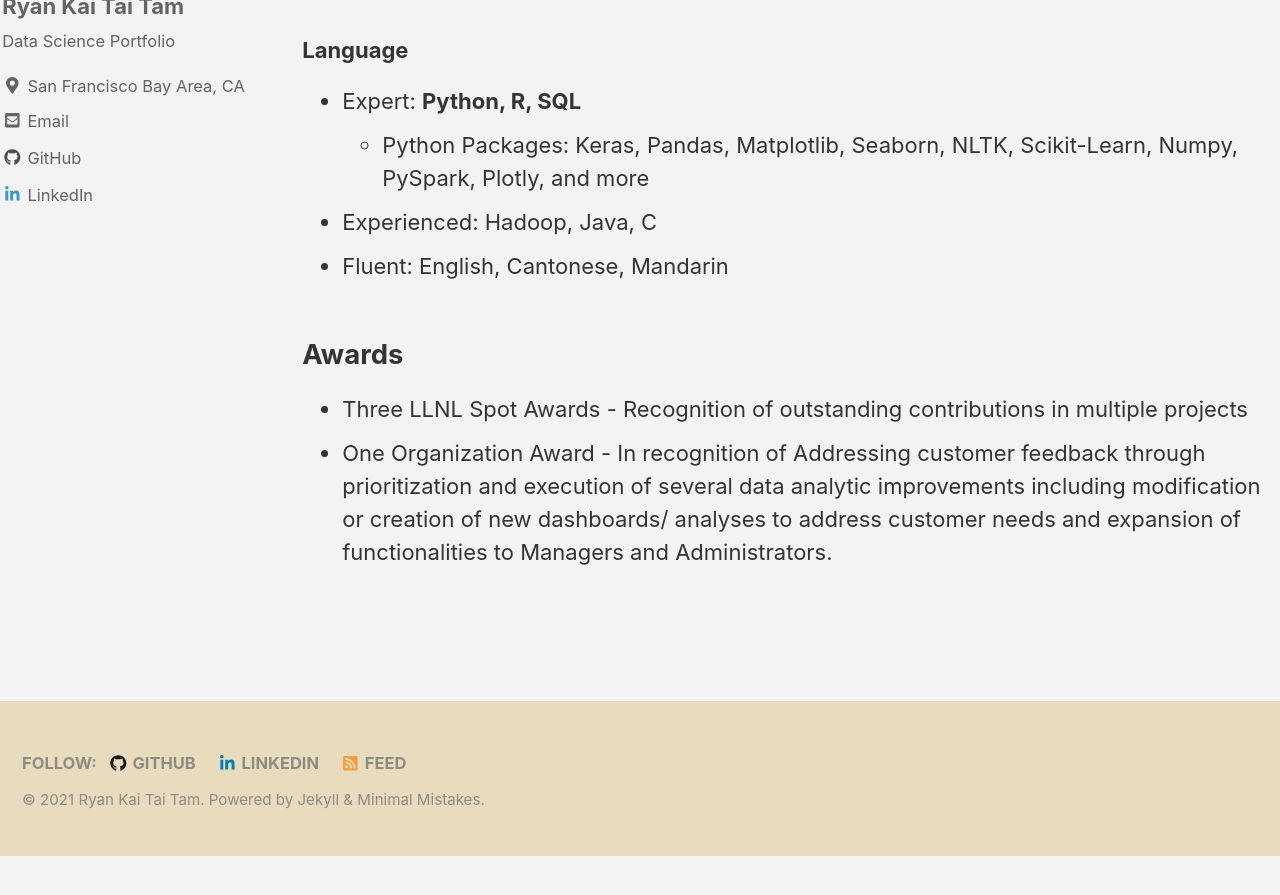
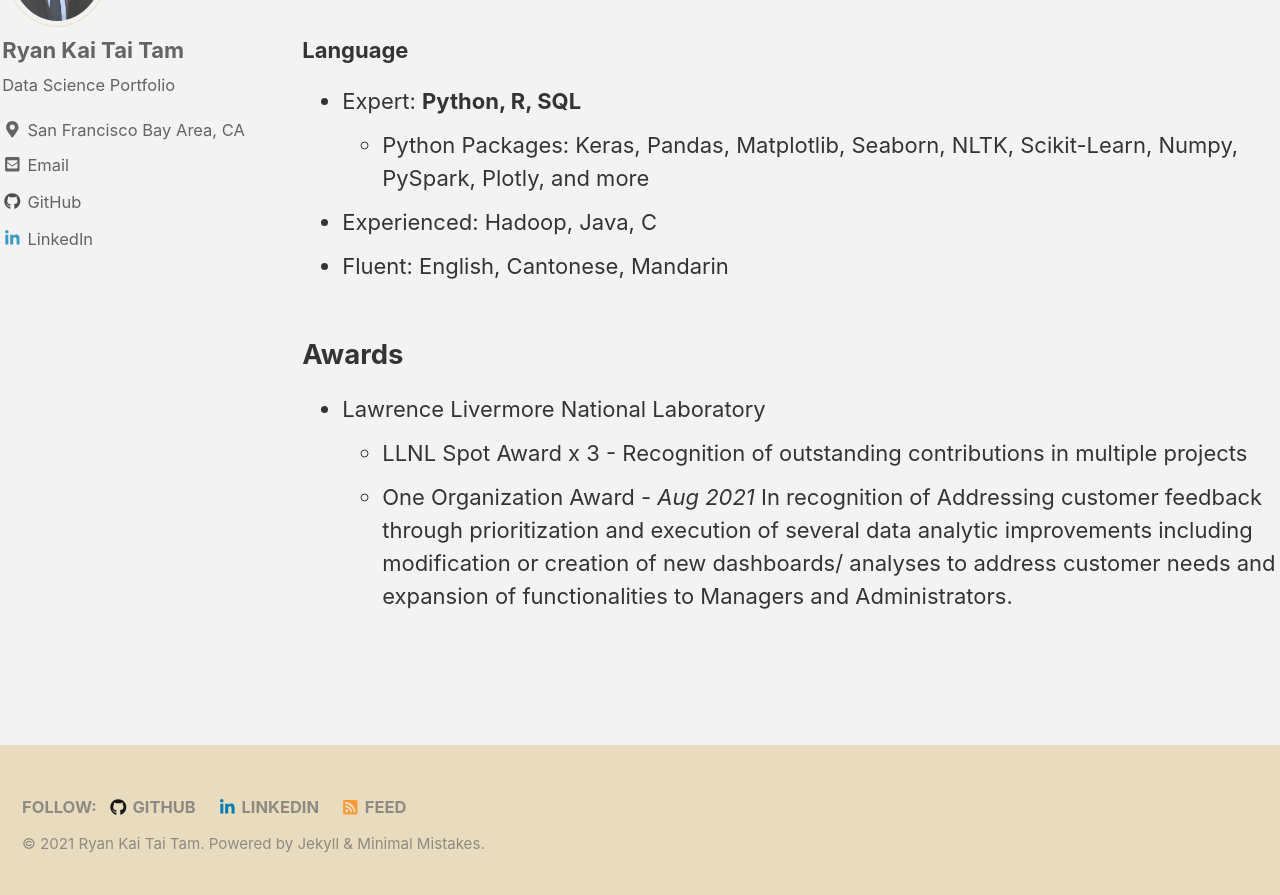
Before and after one commit to ryan-kttam/ryan-kttam.github.io, a Jekyll site: the page built from _pages/about.md, in a window 1280 px wide and 900 px high, scrolled down 2126 px. Shown: the top 895 px of the window. Built offline with Jekyll 4.4.1, drawn with Linux system fonts in a browser that asks for light colours; cached includes are drawn as plain includes; nearby versions of some CDN libraries; before the commit the page ends 2982 px from its top, so only the background shows below that.

Commit message:
minor change in about

```diff
--- a/_pages/about.md
+++ b/_pages/about.md
@@ -52,5 +52,6 @@
   * Fluent: English, Cantonese, Mandarin
 
 ## Awards
-  * Three LLNL Spot Awards - Recognition of outstanding contributions in multiple projects
-  * One Organization Award - In recognition of Addressing customer feedback through prioritization and execution of several data analytic improvements including modification or creation of new dashboards/ analyses to address customer needs and expansion of functionalities to Managers and Administrators.
+  * Lawrence Livermore National Laboratory
+    * LLNL Spot Award x 3 - Recognition of outstanding contributions in multiple projects
+    * One Organization Award - *Aug 2021* In recognition of Addressing customer feedback through prioritization and execution of several data analytic improvements including modification or creation of new dashboards/ analyses to address customer needs and expansion of functionalities to Managers and Administrators.
```
